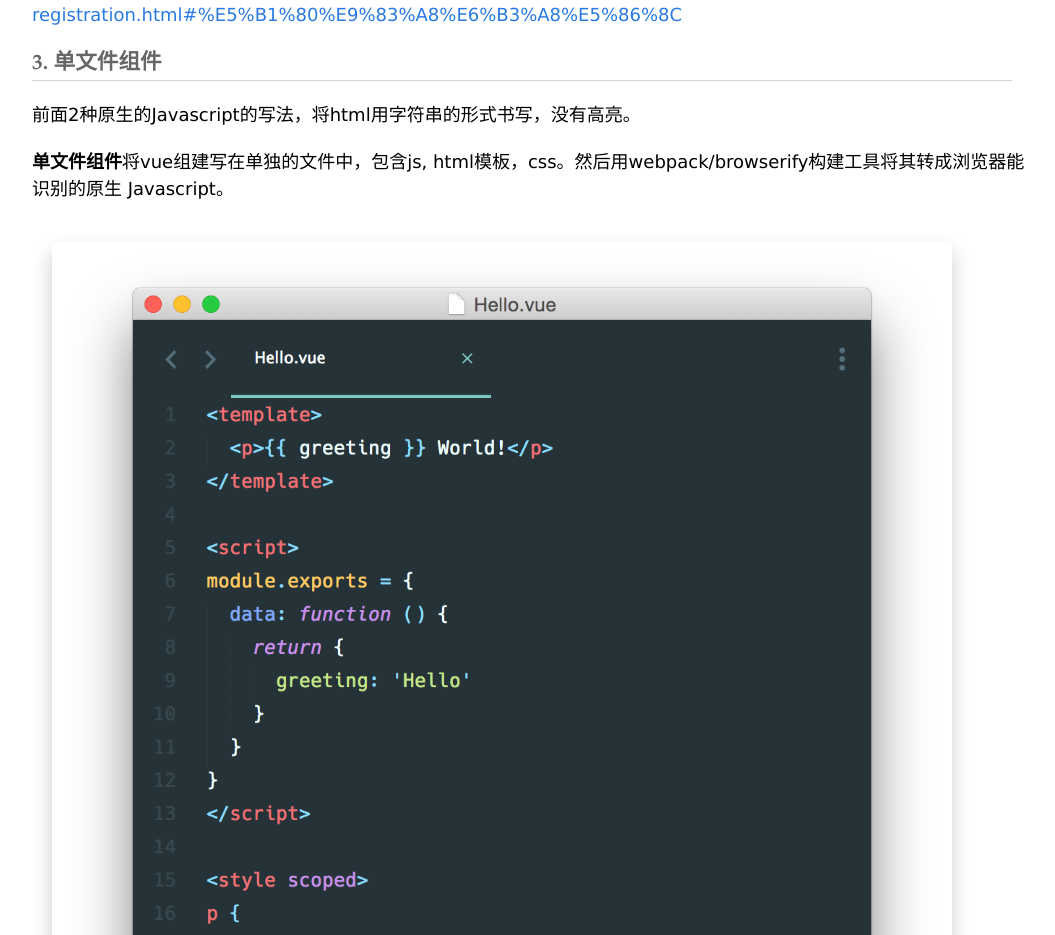
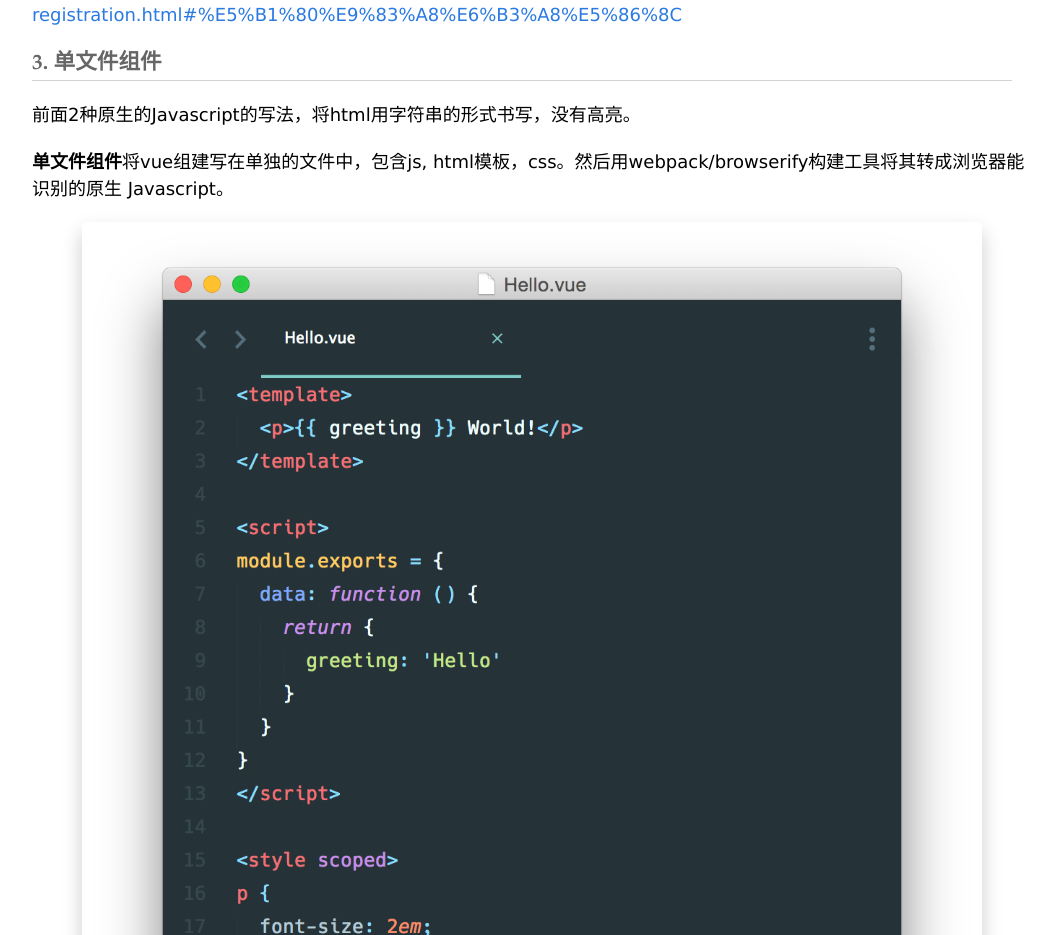
Before and after one commit to jasonzhouu/jasonzhouu.github.io, a Jekyll site: the page built from _posts/2020-01-13-vue-component.md, in a window 1280 px wide. Shown: the part 2398-3333 px from the top of the page, without its empty margins (108-1163 px from the left). Built offline with Jekyll 4.4.1, drawn with Linux system fonts in a browser that asks for light colours.

Commit message:
图片居中

```diff
--- a/css/main.css
+++ b/css/main.css
@@ -257,8 +257,9 @@ table, th, td {
 img {
     border-radius: 5px;
     box-shadow: 0px 10px 20px #ccc;
-    margin: 20px;
-  max-width: 90%;
+    margin: 20px auto;
+    display: block;
+    max-width: 90%;
 /*  border: 2px solid black;*/
 }
 
```
